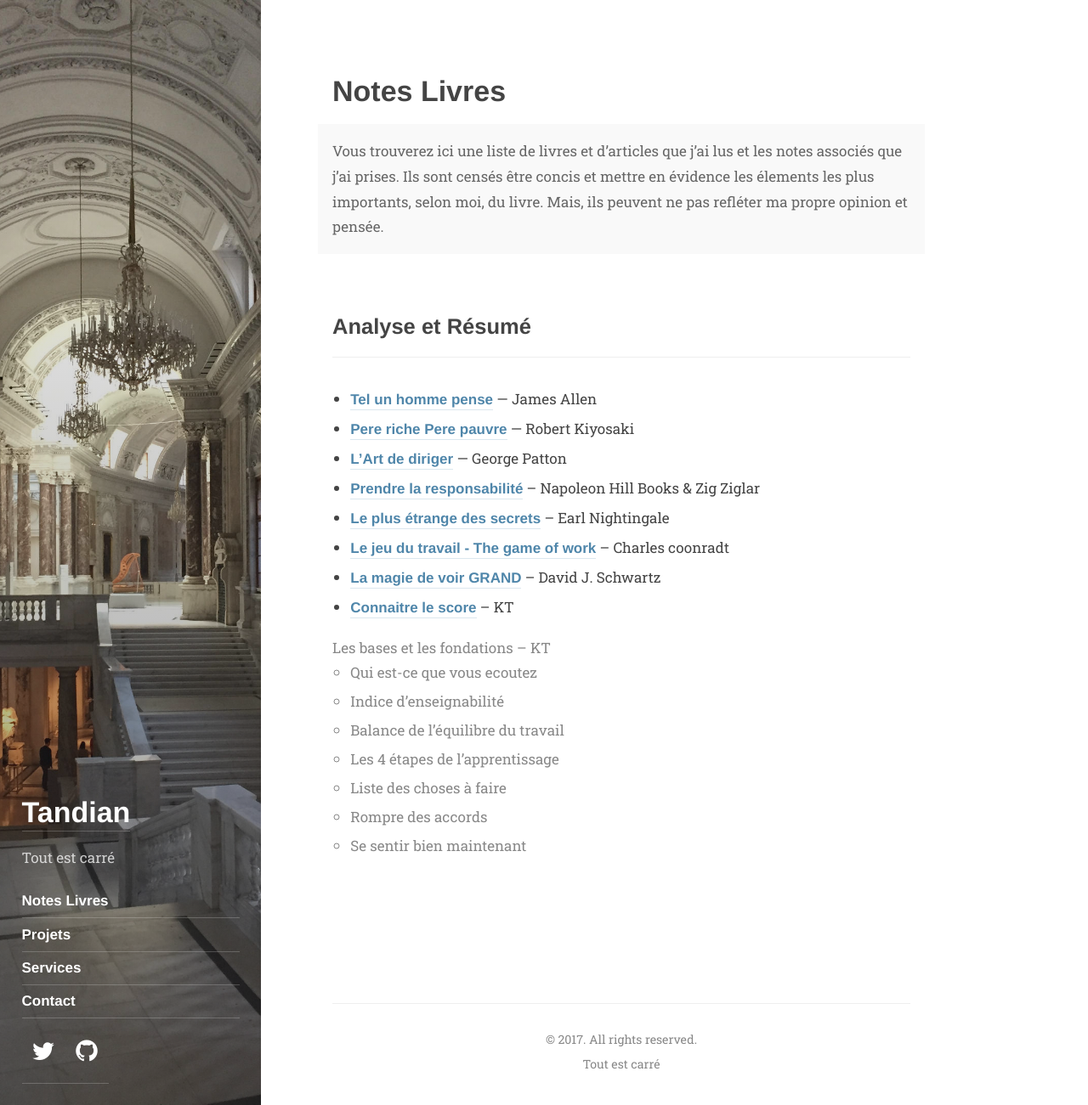
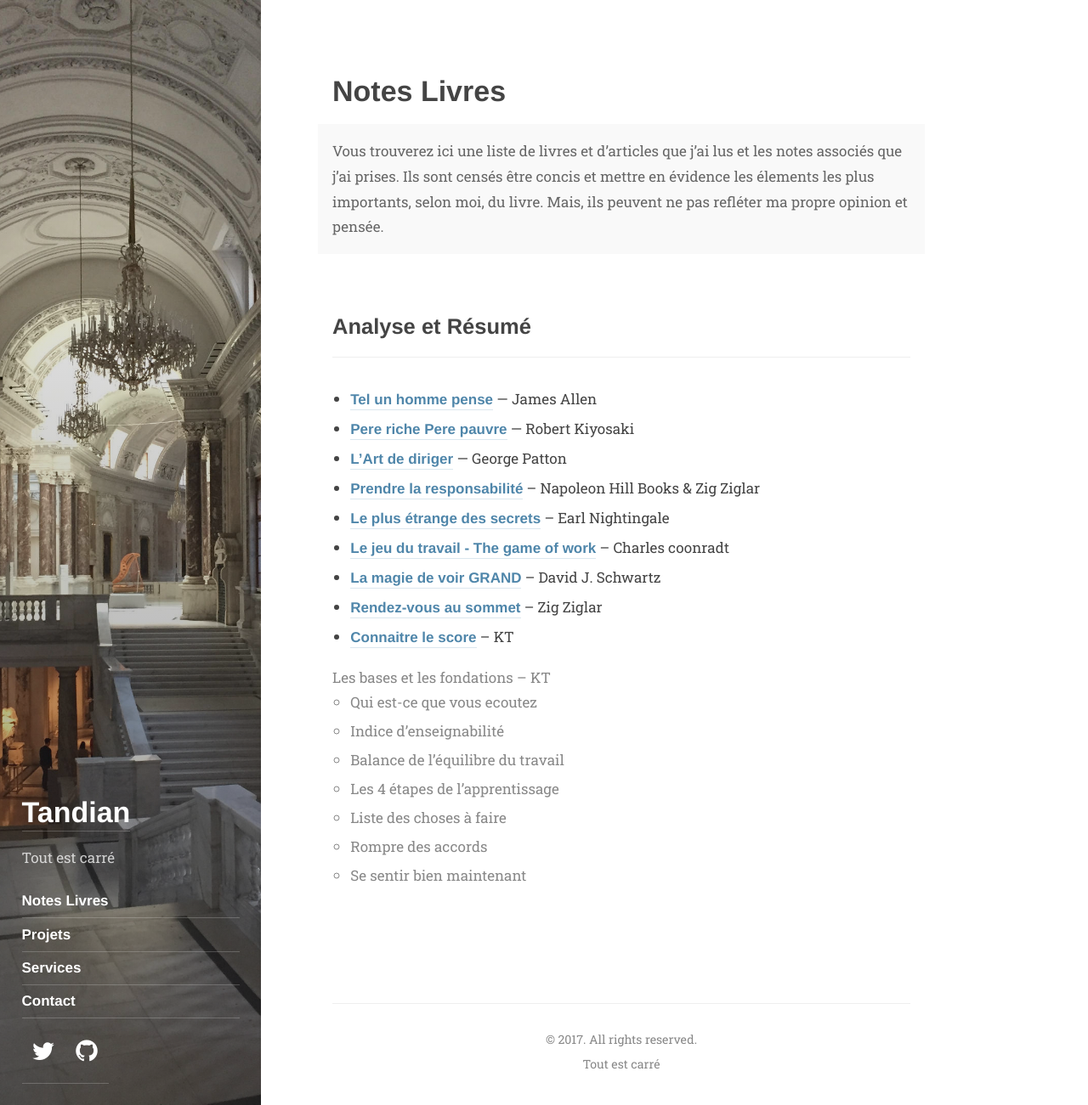
Before and after one commit to abdoulaye-tnd/tandian, a Jekyll site: the page built from books/index.md, in a window 1280 px wide and 1301 px high. Shown: the whole window at 85% size. Built offline with Jekyll 4.4.1, drawn with Linux system fonts in a browser that asks for light colours; some web fonts are replaced.

Commit message:
Update index.md

```diff
--- a/books/index.md
+++ b/books/index.md
@@ -17,6 +17,7 @@ order: 1
 * [Le plus étrange des secrets]{:.heading.flip-title} -- Earl Nightingale
 * [Le jeu du travail - The game of work]{:.heading.flip-title} -- Charles coonradt
 * [La magie de voir GRAND]{:.heading.flip-title}  -- David J. Schwartz
+* [Rendez-vous au sommet]{:.heading.flip-title}  -- Zig Ziglar
 * [Connaitre le score]{:.heading.flip-title}  -- KT
 
 
@@ -42,3 +43,4 @@ order: 1
 [Le jeu du travail - The game of work]: gameofwork.md
 [Connaitre le score]: lescore.md
 [La magie de voir GRAND]: lamagiedevoirgrand.md
+[Rendez-vous au sommet]: ausommet.md
```
